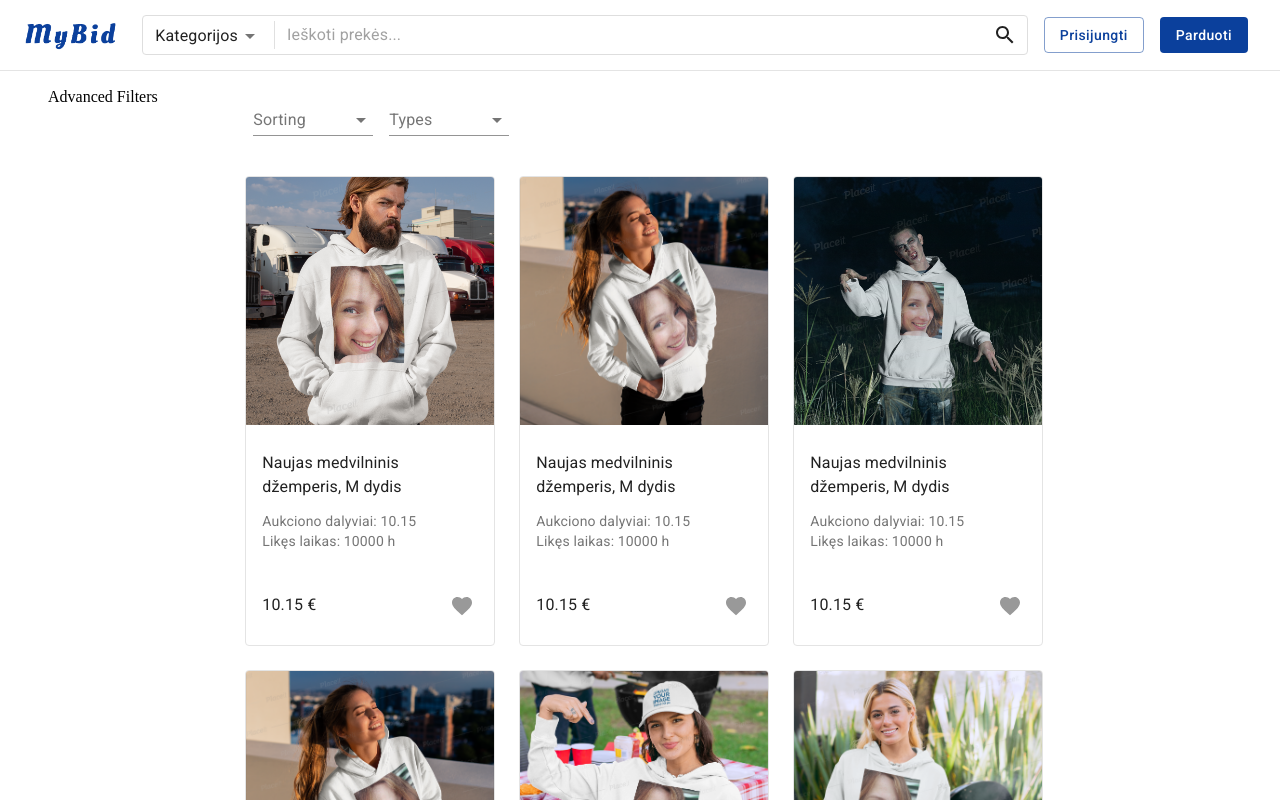
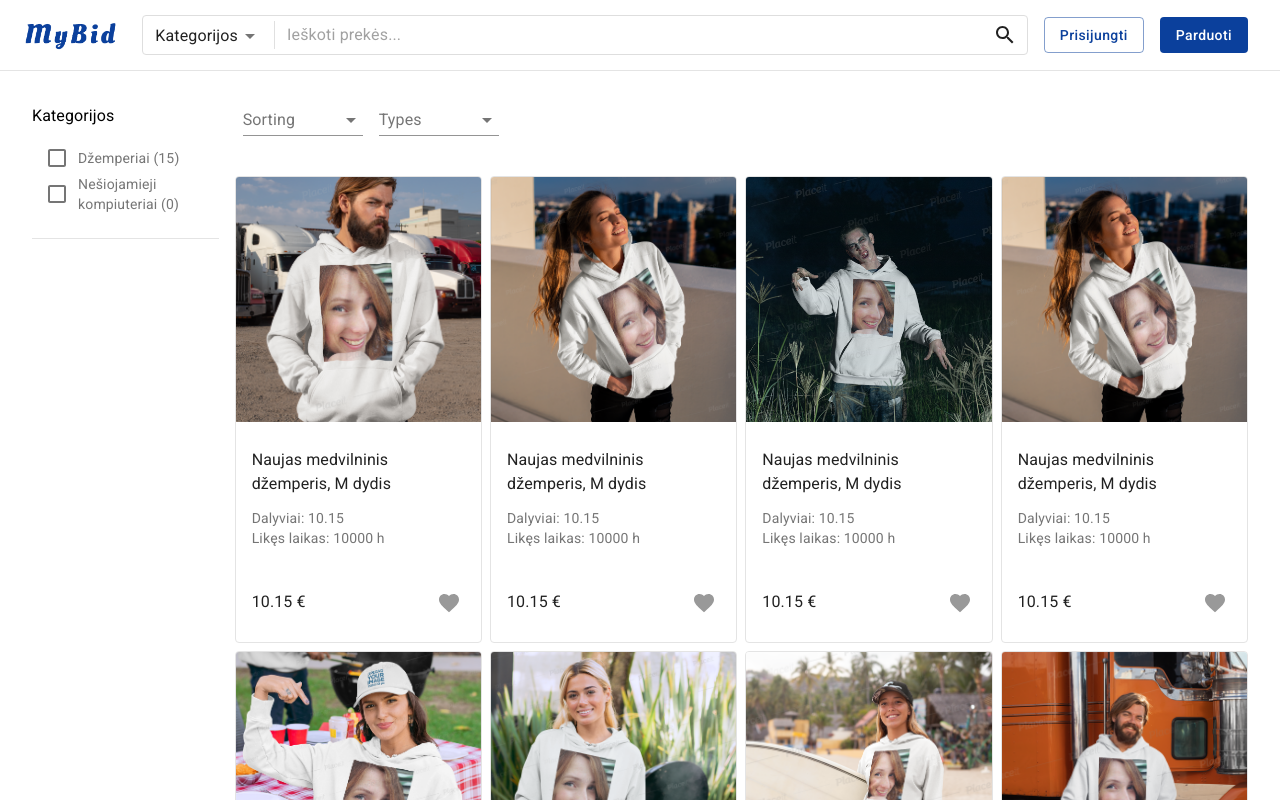
Before and after one commit to aurimasbachanovicius/auction, a React (Create React App) app: page / in a window 1280 px wide. Shown: the top 800 px of the page. Built offline with nearby package versions, Linux system fonts and the light colour scheme.

Commit message:
added categories as a filter, improved listing responsiveness

```diff
--- a/src/App.css
+++ b/src/App.css
@@ -1,3 +1,16 @@
 .main-content {
-  margin: 5rem 2.5rem;
+  margin: 7rem 0.5rem;
 }
+
+@media only screen and (min-width: 601px) {
+  .main-content {
+    margin-left: 2rem;
+    margin-right: 2rem;
+  }
+}
+
+@media only screen and (min-width: 1060px) {
+  .main-content {
+    margin-top: 5rem;
+  }
+}
--- a/src/App.jsx
+++ b/src/App.jsx
@@ -19,9 +19,17 @@
   },
   overrides: {
     MuiTypography: {
+      body1: {
+        fontSize: '0.875rem'
+      },
       h4: {
         fontSize: '1rem',
         lineHeight: '1.5em'
+      }
+    },
+    MuiGrid: {
+      item: {
+        padding: '0px'
       }
     },
     MuiAppBar: {
@@ -54,6 +62,32 @@
       root: {
         color: 'inherit'
       }
+    },
+    MuiListItemIcon: {
+      root: {
+        minWidth: '20px'
+      },
+      gutters: {
+        paddingRight: '0px'
+      }
+    },
+    MuiListItem: {
+      root: {
+        paddingTop: '0px',
+        paddingBottom: '0px'
+      }
+    },
+    MuiListItemText: {
+      root: {
+        marginTop: '0px',
+        marginBottom: '0px'
+      }
+    },
+    PrivateSwitchBase: {
+      root: {
+        paddingTop: '4px',
+        paddingBottom: '4px'
+      }
     }
   },
   shadows: Array(25).fill('none')
--- a/src/components/Items/AdvancedFilters/AdvancedFilters.jsx
+++ b/src/components/Items/AdvancedFilters/AdvancedFilters.jsx
@@ -2,21 +2,72 @@
 import Box from '@material-ui/core/Box';
 import FormControl from '@material-ui/core/FormControl';
 import makeStyles from '@material-ui/core/styles/makeStyles';
+import List from '@material-ui/core/List';
+import ListItem from '@material-ui/core/ListItem';
+import ListItemIcon from '@material-ui/core/ListItemIcon';
+import ListItemText from '@material-ui/core/ListItemText';
+import Checkbox from '@material-ui/core/Checkbox';
+import Typography from '@material-ui/core/Typography';
 
 const useStyles = makeStyles(theme => ({
   formControl: {
-    margin: theme.spacing(1),
-    minWidth: 120
+    marginTop: theme.spacing(3),
+    marginRight: theme.spacing(2),
+    paddingBottom: theme.spacing(2),
+    minWidth: 120,
+    borderBottom: '1px solid #e4e4e4'
   }
 }));
 
 const AdvancedFilters = () => {
   const classes = useStyles();
+  const [checked, setChecked] = React.useState([0]);
+
+  const handleToggle = value => () => {
+    const currentIndex = checked.indexOf(value);
+    const newChecked = [...checked];
+
+    if (currentIndex === -1) {
+      newChecked.push(value);
+    } else {
+      newChecked.splice(currentIndex, 1);
+    }
+
+    setChecked(newChecked);
+  };
 
   return (
     <Box>
       <FormControl className={classes.formControl}>
-        <div>Advanced Filters</div>
+        <Typography
+          className={classes.itemDescriptionBold}
+          gutterBottom
+          variant="h4"
+          component="h4"
+        >
+          Kategorijos
+        </Typography>
+        <List>
+          {['Džemperiai (15)', 'Nešiojamieji kompiuteriai (0)'].map(value => {
+            const labelId = `checkbox-list-label-${value}`;
+
+            return (
+              <ListItem key={value} role={undefined} button onClick={handleToggle(value)}>
+                <ListItemIcon>
+                  <Checkbox
+                    edge="start"
+                    checked={checked.indexOf(value) !== -1}
+                    tabIndex={-1}
+                    disableRipple
+                    inputProps={{ 'aria-labelledby': labelId }}
+                    color="default"
+                  />
+                </ListItemIcon>
+                <ListItemText id={labelId} secondary={`${value}`} />
+              </ListItem>
+            );
+          })}
+        </List>
       </FormControl>
     </Box>
   );
--- a/src/components/Items/ItemList/ItemCard/ItemCard.jsx
+++ b/src/components/Items/ItemList/ItemCard/ItemCard.jsx
@@ -19,7 +19,6 @@
 
 const useStyles = makeStyles({
   card: {
-    maxWidth: 250,
     border: '1px solid #e4e4e4'
   },
   media: {
@@ -64,7 +63,7 @@
           {itemName}
         </Typography>
         <Typography variant="body2" color="textSecondary">
-          {`Aukciono dalyviai: ${currentBid}`}
+          {`Dalyviai: ${currentBid}`}
         </Typography>
         <Typography variant="body2" color="textSecondary">
           {`Likęs laikas: ${timeUntilBidEnd} h`}
--- a/src/components/Items/ItemList/ItemList.jsx
+++ b/src/components/Items/ItemList/ItemList.jsx
@@ -1,14 +1,40 @@
 import React from 'react';
+import makeStyles from '@material-ui/core/styles/makeStyles';
 import Grid from '@material-ui/core/Grid';
 import Box from '@material-ui/core/Box';
 import Settings from '../Settings/Settings';
 import ItemCard from './ItemCard/ItemCard';
 
+const useStyles = makeStyles(theme => ({
+  container: {
+    display: 'flex',
+    flexWrap: 'wrap'
+  },
+  item: {
+    flexGrow: 1,
+    minWidth: '100px',
+    maxWidth: '100%',
+    '@media (min-width: 400px)': {
+      maxWidth: '50%'
+    },
+    '@media (min-width: 650px)': {
+      maxWidth: '33%'
+    },
+    '@media (min-width: 900px)': {
+      maxWidth: '25%'
+    },
+    '@media (min-width: 1350px)': {
+      maxWidth: '20%'
+    }
+  }
+}));
+
 const ItemList = () => {
+  const classes = useStyles();
   const items = [];
   for (let i = 0; i < 14; i += 1) {
     items.push(
-      <Grid item md={false} key={i}>
+      <Grid item md={false} key={i} className={classes.item}>
         <ItemCard
           timeUntilBidEnd={10000}
           itemName="Naujas medvilninis džemperis, M dydis"
@@ -22,7 +48,7 @@
     <div>
       <Settings />
       <Box mt={4}>
-        <Grid container direction="row" spacing={3}>
+        <Grid container direction="row" spacing={1} className={classes.container}>
           {items}
         </Grid>
       </Box>
--- a/src/pages/Items.jsx
+++ b/src/pages/Items.jsx
@@ -6,7 +6,7 @@
 const ItemsPage = () => {
   return (
     <React.Fragment>
-      <Grid container spacing={4}>
+      <Grid container spacing={0}>
         <Grid item md={2}>
           <AdvancedFilters />
         </Grid>
```
